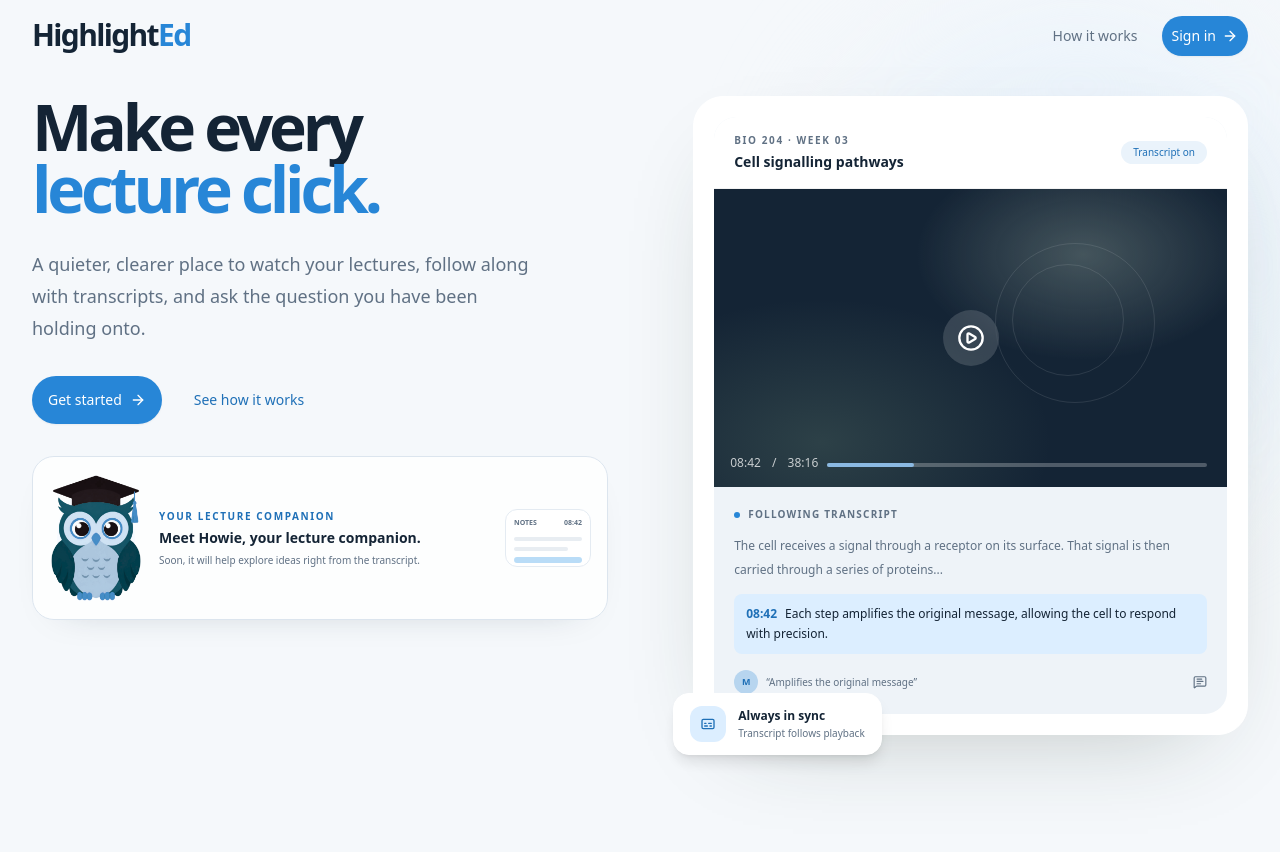
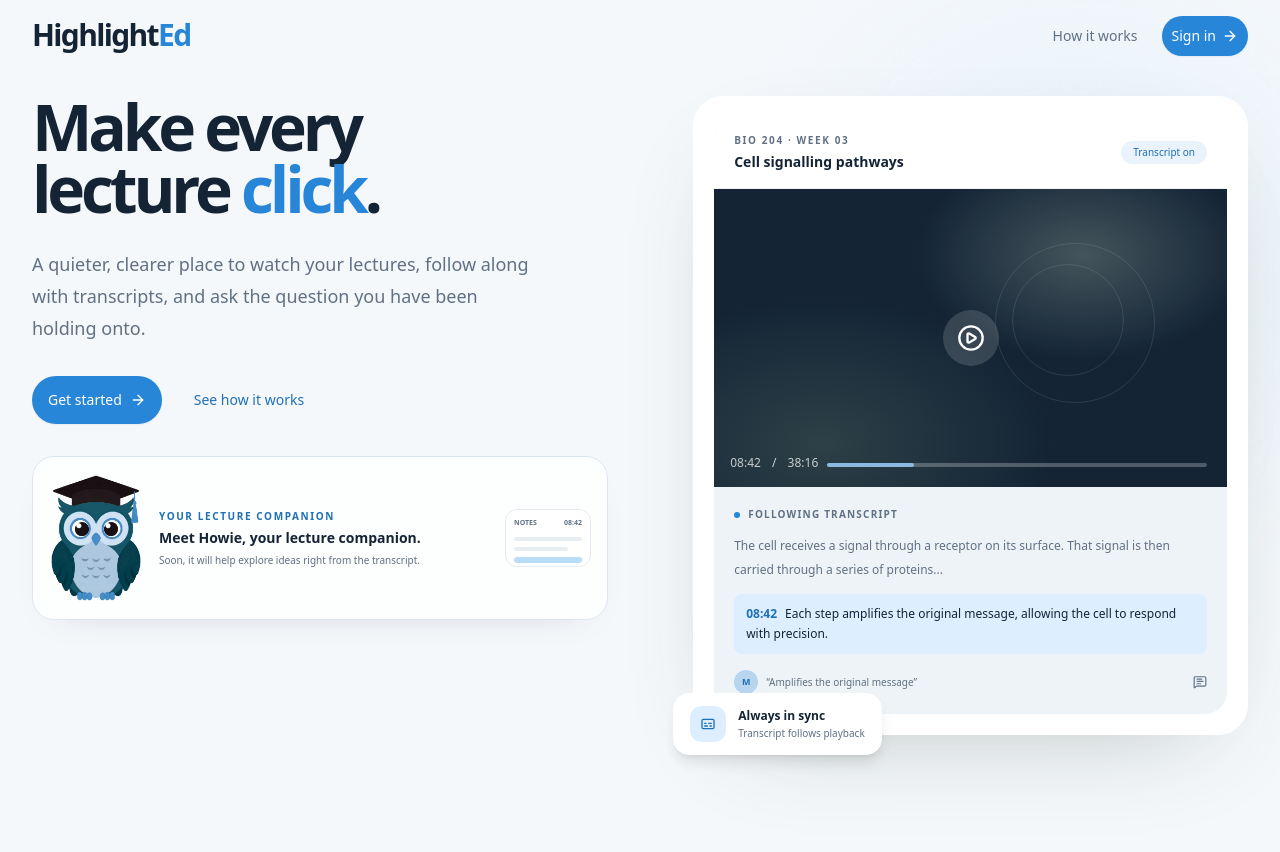
Before and after one commit to BlueEeyore/SaaSathon-University-Website, a Next.js app: page / in a window 1280 px wide. Shown: the top 852 px of the page. Built offline with nearby package versions, Linux system fonts and the light colour scheme.

Commit message:
Highlight only click in landing slogan

```diff
--- a/app/page.tsx
+++ b/app/page.tsx
@@ -60,7 +60,7 @@ export default function Home() {
           <h1 className="max-w-3xl text-[clamp(3rem,5vw,5.5rem)] font-semibold leading-[0.97] tracking-[-0.065em]">
             Make every
             <br />
-            <span className="text-[#2786d7]">lecture click.</span>
+            lecture <span className="text-[#2786d7]">click</span>.
           </h1>
           <p className="mt-7 max-w-lg text-base leading-7 text-[#607184] sm:text-lg sm:leading-8">
             A quieter, clearer place to watch your lectures, follow along with
```
